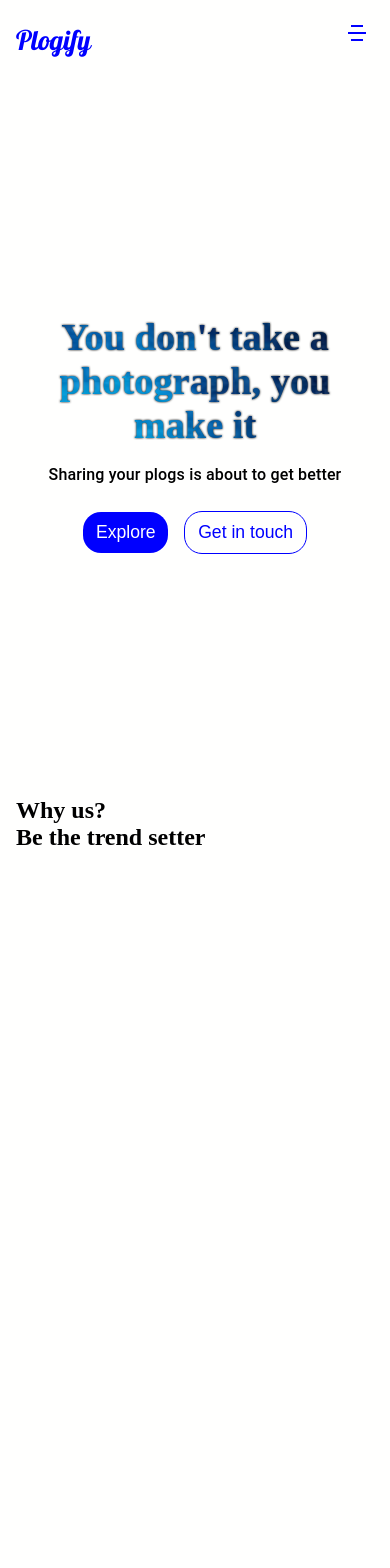
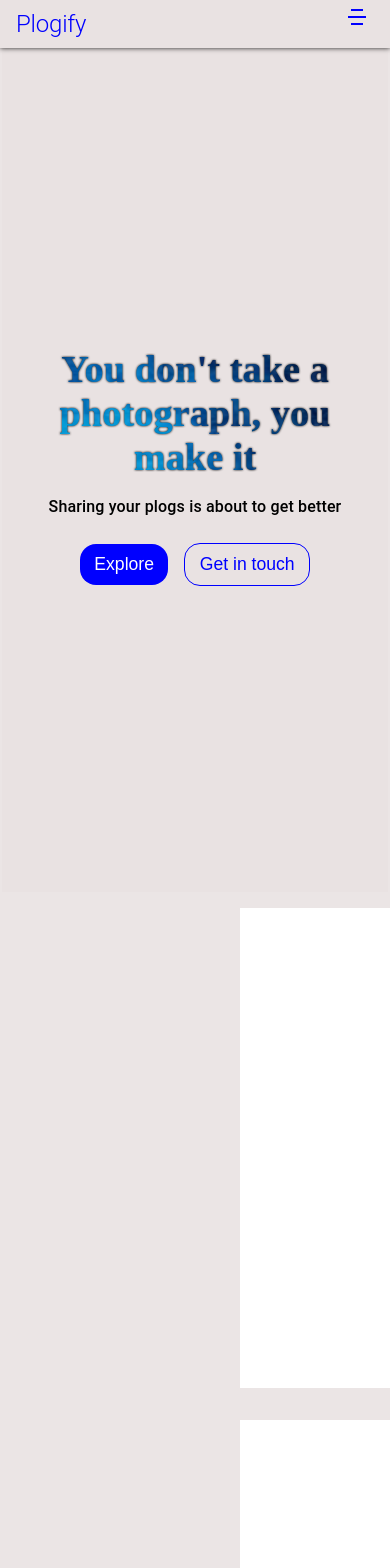
Before and after one commit to Suman373/mern-practice, a React (Create React App) app in the folder client/: page / in a window 390 px wide. Shown: the top 1568 px of the page. Built offline with nearby package versions, Linux system fonts and the light colour scheme; no server answers.

Commit message:
fix:banner,form,bg

```diff
--- a/client/src/App.css
+++ b/client/src/App.css
@@ -16,6 +16,7 @@ font-family: 'Lobster', cursive; headings */
     --golden:#c9ae19;
     --white:#fffffe;
     --violet:#661a66;
+    --light-grey:#e9e3e3e7;
     --pink:#ff258b;
     --gradient1:linear-gradient(30deg,hotpink,blue);
     --glass:#20202027;
@@ -28,7 +29,7 @@ html{
 body{
     min-height:100vh;
     width:100vw;
-    background:var(--white);
+    background:var(--light-grey);
     overflow-x: hidden;
     position: relative;
 }
--- a/client/src/components/Banner/Banner.jsx
+++ b/client/src/components/Banner/Banner.jsx
@@ -3,6 +3,7 @@ import { Container, Typography } from '@material-ui/core';
 import useStyles from './BannerStyle';
 import './Banner.css';
 import Button from '../Buttons/Button';
+import banner from '../../assets/bigbanner.png';
 import { useNavigate } from 'react-router-dom';
 
 const Banner = () => {
@@ -25,8 +26,6 @@ const Banner = () => {
     return (
         <>
             <div id="home" className={classes.imageContainer}>
-                <div className={classes.leftAbstract}></div>
-                <div className={classes.rightAbstract}></div>
                 <Container>
                     <div className={classes.bannerTitle}
                         id="banner-text-clip">
@@ -49,6 +48,7 @@ const Banner = () => {
                         text={'Get in touch'}
                     />
                 </Container>
+
             </div>
         </>
     )
--- a/client/src/components/Banner/BannerStyle.js
+++ b/client/src/components/Banner/BannerStyle.js
@@ -1,71 +1,24 @@
 import {makeStyles} from '@material-ui/core/styles';
-
+import banner from '../../assets/happiness.webp';
 
 export default makeStyles(()=>({
     imageContainer:{
-        width:'100%',
+        width:'95rem',
         position:'relative',
-        height:'85vh',
+        height:'100vh',
         display:'grid',
+        margin:'0 auto',
         placeContent:'center',
         textAlign:"center",
         // background:"black",
+        background:'var(--light-grey)',
         overflow:'hidden',
         fontFamily:'IBM Plex Sans,serif',
-    },
-    leftAbstract:{
-        height:'40rem',
-        width:'40rem',
-        position:'fixed',
-        left:'-20%',
-        top:'-10%',
-        borderRadius:'50%',
-        zIndex:'-1',
-        transform:'rotate(40deg)',
-        background:"#fc53b3",
-        "@media(max-width:1200px)":{
-            height:'30rem',
-            width:'30rem',
-            left:"-10%",
-            bottom:'20%'
-        },
-        "@media(max-width:700px)":{
-            height:'25rem',
-            width:'25rem',
-            left:"-10%",
-            opacity:'0.7',
-            bottom:'20%'
-        },
-        "@media(max-width:550px)":{
-            display:'none'
-        }
-
-    },
-    rightAbstract:{
-        height:'40rem',
-        width:'40rem',
-        bottom:'-10%',
-        right:'-20%',
-        borderRadius:'50%',
-        position:'fixed',
-        transform:'rotate(-45deg)',
-        background:'#3db3f2',
-        zIndex:"-1",
-        "@media(max-width:1200px)":{
-            height:'30rem',
-            width:'30rem',
-            right:'-10%',
-            top:'40%',
-        },
-        "@media(max-width:700px)":{
-            height:'25rem',
-            width:'25rem',
-            right:"0%",
-            top:'50%',
-            opacity:'0.7'
+        "@media(max-width:800px)":{
+            width:'100vw'
         },
         "@media(max-width:500px)":{
-            display:'none'
+            width:'calc(100vw - 0.2rem)'
         }
     },
     bannerTitle:{
--- a/client/src/components/Buttons/Button.jsx
+++ b/client/src/components/Buttons/Button.jsx
@@ -4,16 +4,15 @@ import {makeStyles} from '@material-ui/core/styles';
 
 const useStyles=makeStyles(()=>({
     btnStyle:{
-        fontSize:'1.3rem',
+        fontSize:'1.2rem',
         width:'fit-content',
-        padding:'10px 0.8rem',
-        background:'linear-gradient(30deg,hotpink,blue)',
+        padding:'10px 0.9rem',
         background:'blue',
         color:'white',
         margin:'0.5rem',
         border:'none',
         fontFamily:'sans-serif',
-        borderRadius:'18px',
+        borderRadius:'1rem',
         cursor:'pointer',
         '&:hover':{
             opacity:'0.8',
--- a/client/src/components/HomeInfo/HomeInfo.jsx
+++ b/client/src/components/HomeInfo/HomeInfo.jsx
@@ -6,19 +6,21 @@ const HomeInfo=()=>{
     const classes = useStyles();
     return(
         <>
-            <Container className={classes.homeInfoWrapper}>
-                <section className={classes.info1}>
+            <div className={classes.homeInfoWrapper}>
+                <section className={classes.homeInfoContainer}>
                     <h2>Why us?</h2>
-                    <div className={classes.flexContainer}>
+                    <div className={classes.homeInfoPara}>
+
                     </div>
                 </section>
 
-                <section className={classes.info2}>
+                <section className={classes.homeInfoContainer}>
                     <h2>Be the trend setter</h2>
-                    <div className={classes.flexContainer }>
+                    <div className={classes.homeInfoPara}>
+
                     </div>
                 </section>
-            </Container>
+            </div>
         </>
     );
 }
--- a/client/src/components/HomeInfo/HomeInfoStyle.js
+++ b/client/src/components/HomeInfo/HomeInfoStyle.js
@@ -3,16 +3,24 @@ import { makeStyles } from "@material-ui/core";
 export default makeStyles(()=>({
     homeInfoWrapper:{
         minHeight:'100vh',
-        width:'100vw',
-        background:''
+        width:'90rem',
+        margin:'0 auto',
+        position:'relative',
+        display:'flex',
+        flexDirection:'column',
+        justifyContent:'space-evenly',
+        alignItems:'center',
+        // background:'var(--blue)'
     },
-    info1:{
-
-    },
-    info2:{
-
-    },
-    flexContainer:{
-
+    homeInfoContainer:{
+        height:'30rem',
+        width:'60rem',
+        margin:'1rem',
+        textAlign:'center',
+        background:'#ffffff',
+        "& h2":{
+            fontSize:'3rem',
+            color:'blue'
+        }
     }
 }));
--- a/client/src/components/Navbar/Navbar.css
+++ b/client/src/components/Navbar/Navbar.css
@@ -3,10 +3,11 @@
     height: 4rem;
     display: flex;
     align-items: center;
-    box-shadow: 'none';
-    margin: 1rem auto;
-    background: transparent;
+    margin: 0 auto;
+    background:var(--light-grey);
+    box-shadow:  0 0 5px #1f1d1d;
     position: relative;
+    z-index: 999;
 }
 
 .menuContainer {
@@ -17,7 +18,7 @@
     justify-content: flex-end;
     font-size: 1.2rem;
     margin: 0.8rem;
-    z-index: 999;
+
     font-family: sans-serif;
 }
 
--- a/client/src/components/Navbar/NavbarStyle.js
+++ b/client/src/components/Navbar/NavbarStyle.js
@@ -4,16 +4,15 @@ import { makeStyles } from "@material-ui/core/styles";
 export default makeStyles(() => ({
 
     title: {
-        fontSize: '2.8rem',
+        fontSize: '2rem',
         color: 'blue',
         margin: '2rem',
-        fontFamily: 'Lobster, cursive',
         '@media(max-width:700px)': {
-            fontSize: '2rem',
+            fontSize: '1.8rem',
             margin: '1rem',
         },
         '@media(max-width:400px)': {
-            fontSize: '1.7rem',
+            fontSize: '1.5rem',
         },
 
     }
--- a/client/src/pages/ContactStyle.js
+++ b/client/src/pages/ContactStyle.js
@@ -2,7 +2,7 @@ import { makeStyles } from "@material-ui/core";
 
 export default makeStyles(()=>({
     wrapper:{
-        height:'76vh',
+        height:'80vh',
         width:'100vw',
         display:'flex',
         justifyContent:'space-evenly',
```
Also changed, not shown: client/src/assets/bigbanner.png (added), client/src/assets/happiness.webp (added).
